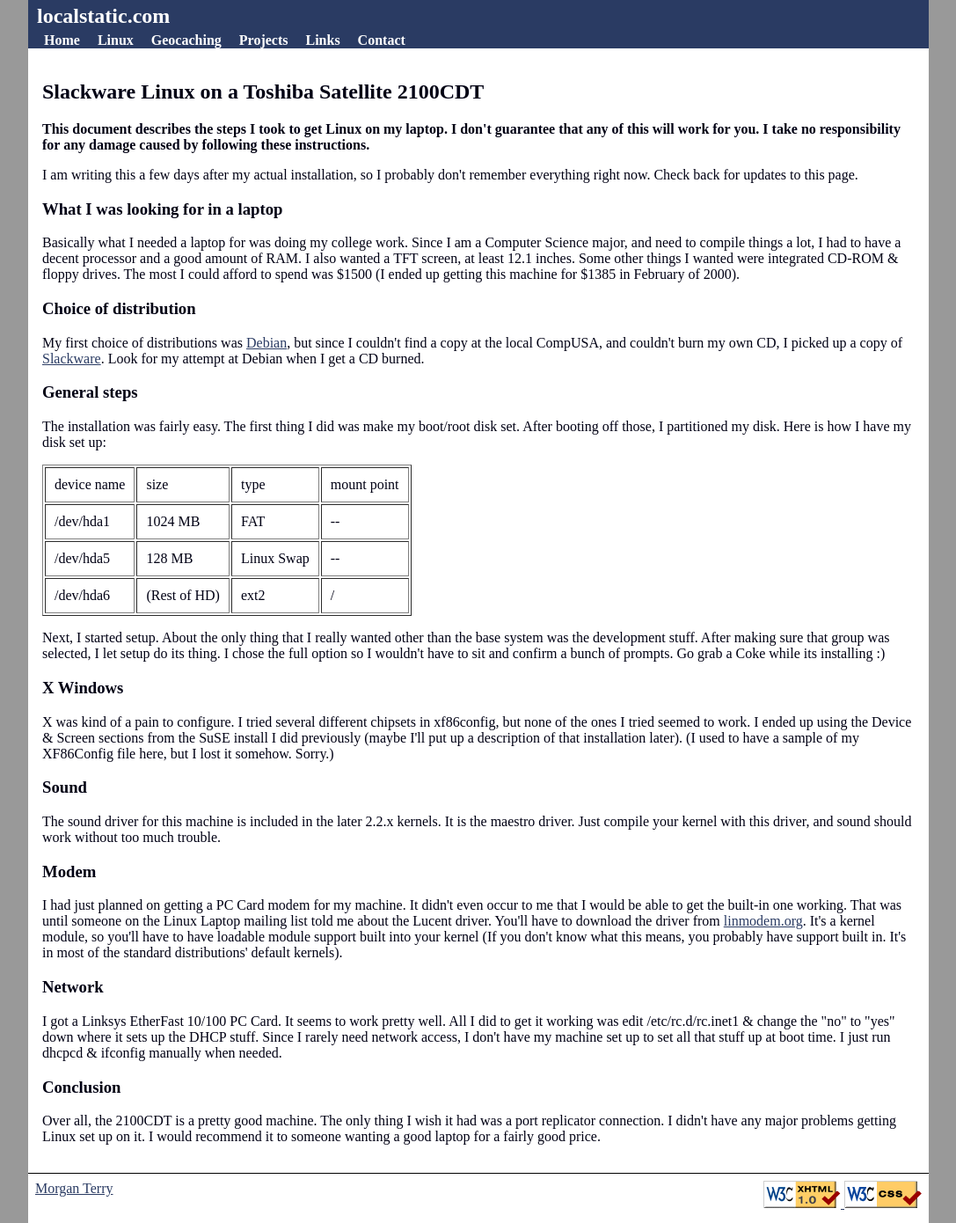
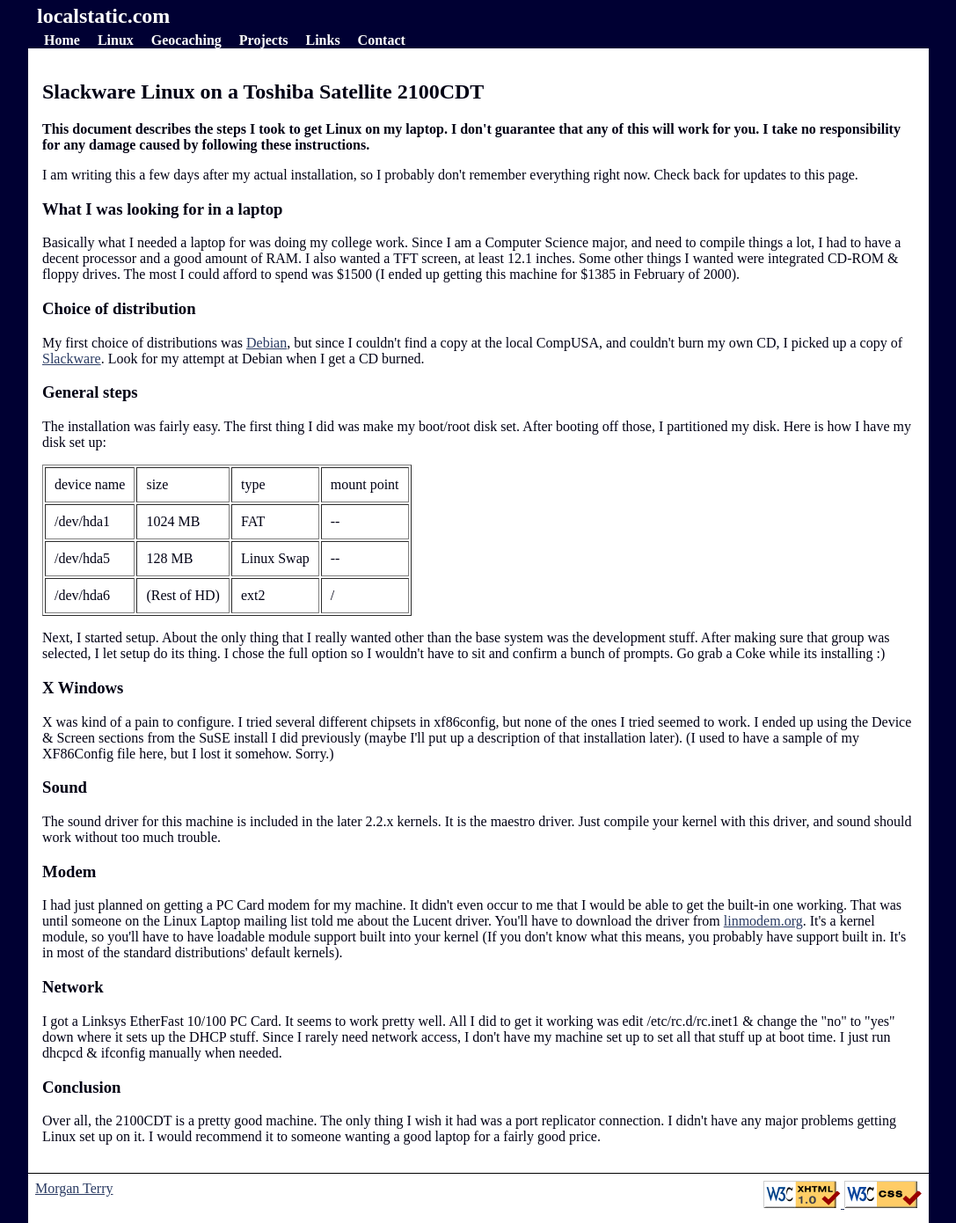
Before and after one commit to localstatic/localstatic.com, a PHP site: page /linux-laptop-slackware.php in a window 1280 px wide. Shown: the whole page at 88% size, without its empty margins (96-1183 px from the left). Run offline with PHP 8.4, Linux system fonts and the light colour scheme.

Commit message:
Changed stylesheets to give slightly different appearance.
git-svn-id: file:///home/mt/data/subversion/web/websites/localstatic.com@176 25aa0472-a5d5-0310-b9f0-db4f2a0ab381

```diff
--- /dev/null
+++ b/css/appearance-morgan3.css
@@ -0,0 +1,90 @@
+/*
+Color scheme based on
+	Daily Color Scheme: Mountain Dawn
+	http://beta.dailycolorscheme.com
+		color: #000014;
+		color: #2A3B63;
+		color: #717C8C;
+		color: #C8A77B;
+		color: #FC9D4A;
+		color: #F56203;
+		color: #C34E02;
+*/
+
+body {
+	color: #ffffff;
+	background-color: #000033;
+}
+
+a {
+	color: #2A3B63;
+	background-color: #FFFFFF;
+	text-decoration: underline;
+}
+
+a:visited {
+	color: #610606;
+	background-color: #FFFFFF;
+	text-decoration: underline;
+}
+
+a:hover {
+	color: #F56203;
+	background-color: #FFFFFF;
+	text-decoration: underline;
+}
+
+#logo {
+	color: #FFFFFF;
+	background-color: #000033;
+}
+
+#logo a {
+	font-size: 1.5em;
+	font-weight: bold;
+	color: #FFFFFF;
+	background-color: #000033;
+	text-decoration: none;
+}
+
+#container {
+	color: #000014;
+	background-color: #FFFFFF;
+}
+
+#content {
+	min-height: 25em;
+}
+
+#nav {
+	color: #FFFFFF;
+	background-color: #000033;
+}
+
+#nav ul {
+}
+
+#nav ul li {
+	display: inline;
+}
+
+#nav ul li.selected a {
+}
+
+#nav ul li a {
+	color: #FFFFFF;
+	background-color: #000033;
+	font-weight: bold;
+	text-decoration: none;
+}
+
+#nav ul li a:hover {
+	text-decoration: none;
+}
+
+#footer {
+	border-top: 1px solid black;
+}
+
+#footer a {
+}
--- a/css/appearance.css
+++ b/css/appearance.css
@@ -10,8 +10,9 @@
 @import url('appearance-mountain_dawn.css');
 @import url('appearance-morgan1.css');
 @import url('appearance-blue.css');
+@import url('appearance-morgan2.css');
 */
-@import url('appearance-morgan2.css');
+@import url('appearance-morgan3.css');
 
 .nocss {
 	display: none;
--- a/css/layout-navtop.css
+++ b/css/layout-navtop.css
@@ -1,18 +1,16 @@
 
-html {
+html,body {
 	height: 100%;
 }
 
 body {
 	margin: 0em;
 	padding: 0em;
-	height: 100%;
 }
 
 #container {
-	margin: 0 10%;
+	margin: 0 auto;
 	width: 80%;
-	min-height: 100%;
 }
 
 #logo {
```
